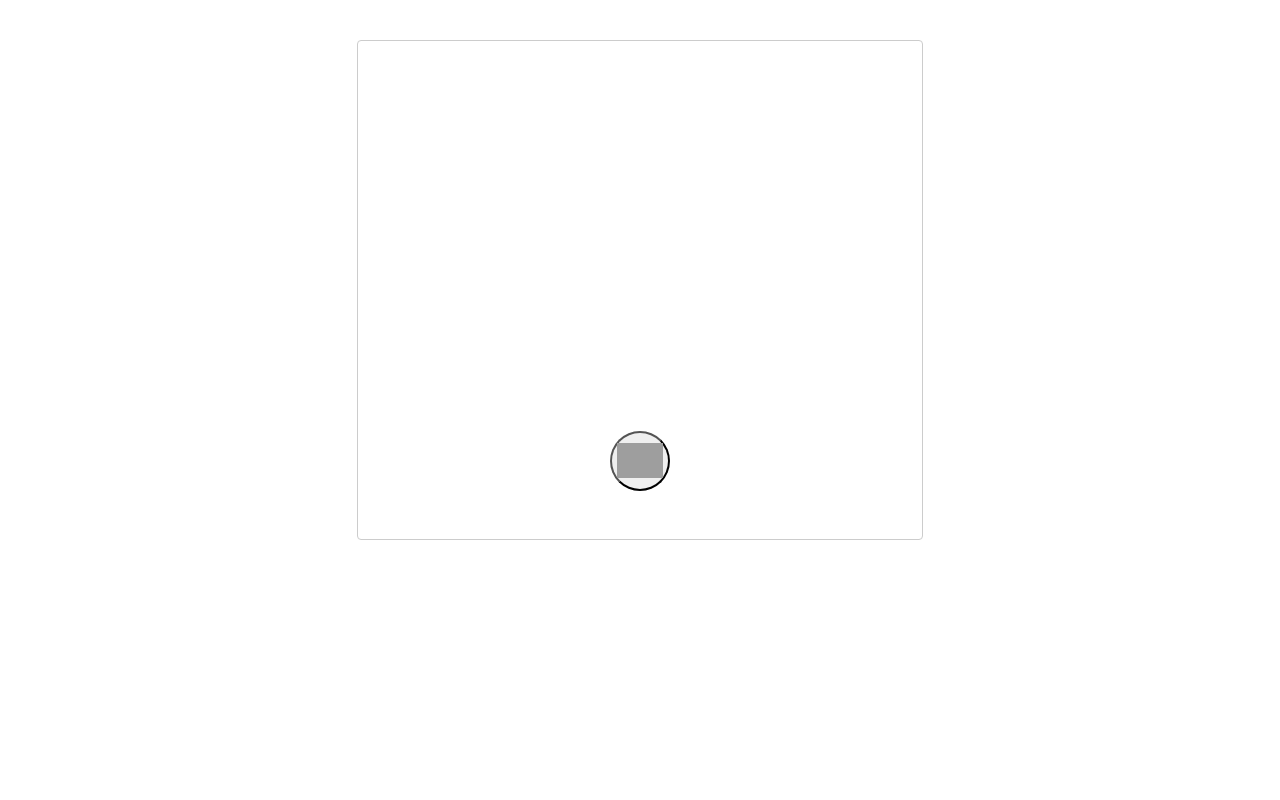
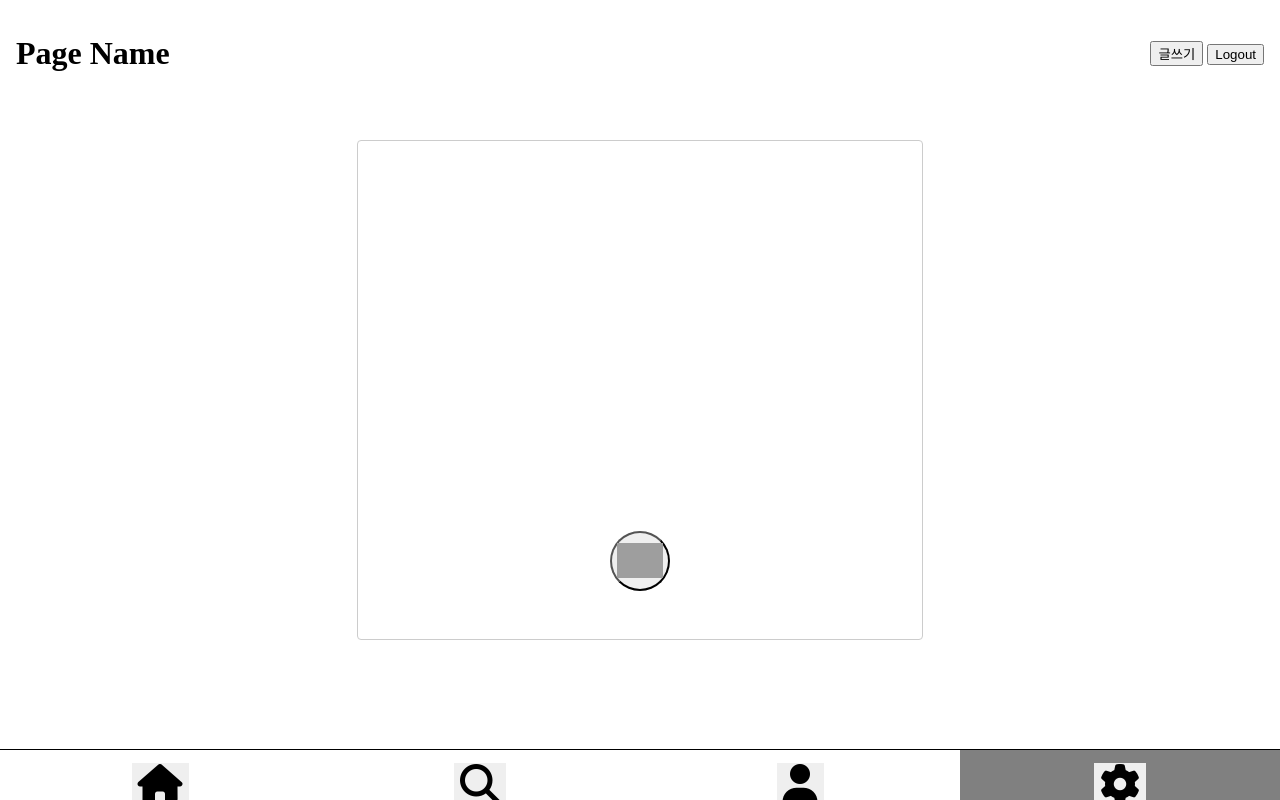
Before and after one commit to kimhs7709/kimhs7709.github.io, a plain HTML site: page cam.html in a window 1280 px wide. Drawn offline with nearby package versions, Linux system fonts and the light colour scheme; grey boxes are pictures that could not be loaded.

Commit message:
new file

```diff
--- a/cam.html
+++ b/cam.html
@@ -3,6 +3,29 @@
 <head>
   <title>Cam</title>
   <meta charset="utf-8" />
+  <meta name="viewport" content="width=device-width">
+  <script src="https://kit.fontawesome.com/8eb5905426.js" crossorigin="anonymous"></script>
+  <script src="https://ajax.googleapis.com/ajax/libs/jquery/1.12.4/jquery.min.js"></script>
+  <script>
+		var gbBottomMenuVisible = true;
+
+		function body_scroll()
+		{
+			if( document.body.scrollTop > 50 || document.documentElement.scrollTop > 50 )
+			{
+				if( gbBottomMenuVisible )
+				{
+					$('.bottom_menu').animate( { bottom:-50 }, 'slow' );
+					gbBottomMenuVisible = false;
+				}
+			}
+			else if( gbBottomMenuVisible == false )
+			{
+				$('.bottom_menu').animate( { bottom:0 }, 'slow' );
+				gbBottomMenuVisible = true;
+			}
+		}
+	</script>
   <style>
     body {
       display: flex;
@@ -120,10 +143,62 @@
         opacity: 1;
       }
     }
+
+    body {
+      padding-top: 100px;
+    }
+
+    .menu-button {
+      border: 0;
+      outline: 0;
+    }
+
+    header {
+      position: fixed;
+      top: 0;
+      left: 0;
+      right: 0;
+
+      height: 75px;
+      padding: 1rem;
+      color: black;
+      background: white;
+      font-weight: bold;
+      display: flex;
+      justify-content: space-between;
+      align-items: center;
+    }
+
+    .bottom_menu {
+      position: fixed;
+      bottom: 0px;
+      left: 0px;
+      width: 100%;
+      height: 50px;
+      z-index:100;
+      border-top: 1px solid black;
+      background-color: white;
+    }
+
+	  .bottom_menu > div {
+      float: left;
+      width: 25%;
+      height: 100%;
+      text-align: center;
+      padding-top: 13px;
+    }
   </style>
 </head>
 
-<body>
+<body onscroll = "body_scroll()">
+<header>
+  <h1>Page Name</h1>
+  <nav>
+    <button type = "button" onclick = "location.href = 'write.html'">글쓰기</button>
+    <button type = "button">Logout</button>
+  </nav>
+</header>
+
 <div id="app" class="web-camera-container">
   <div v-show="isCameraOpen && isLoading" class="camera-loading">
     <ul class="loader-circle">
@@ -153,6 +228,32 @@
       Download
     </a>
   </div>
+</div>
+
+<div class="bottom_menu">
+	<div>
+    <button class = "menu-button" type = "button" onclick = "location.href = 'index.html'">
+      <i class="fa fa-home fa-3x"></i>
+    </button>
+	</div>
+
+	<div>
+    <button class = "menu-button" type = "button" onclick = "location.href = 'search.html'">
+      <i class="fas fa-search fa-3x"></i>
+    </button>
+	</div>
+
+	<div>
+    <button class = "menu-button" type = "button" onclick = "location.href = 'profile.html'">
+      <i class="fa fa-user fa-3x"></i>
+    </button>
+	</div>
+
+	<div style="background-color: gray">
+    <button class = "menu-button" type = "button" onclick = "location.href = 'settings.html'">
+      <i class="fa fa-cog fa-3x"></i>
+    </button>
+	</div>
 </div>
 
 <script src="https://cdn.jsdelivr.net/npm/vue/dist/vue.js"></script>
```
